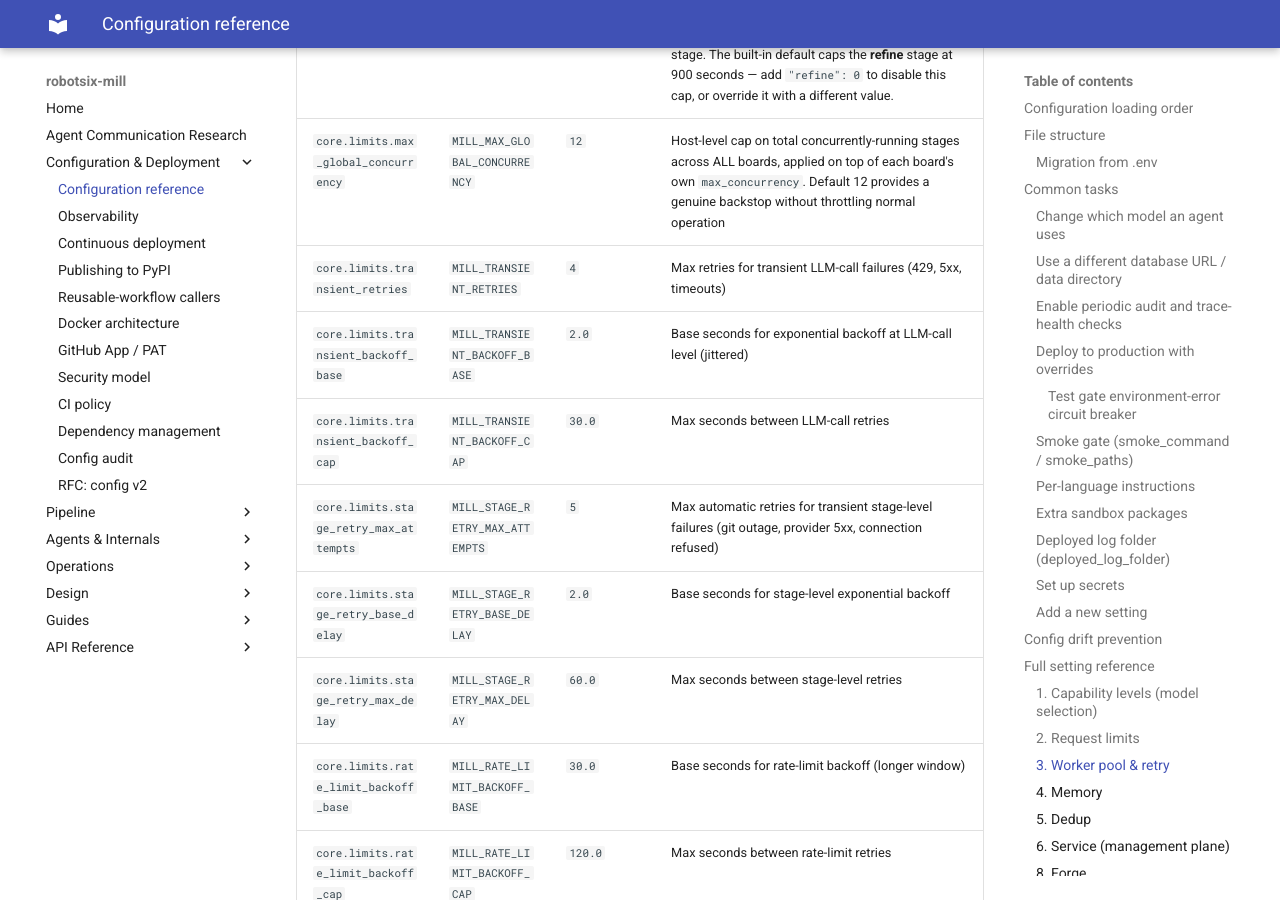
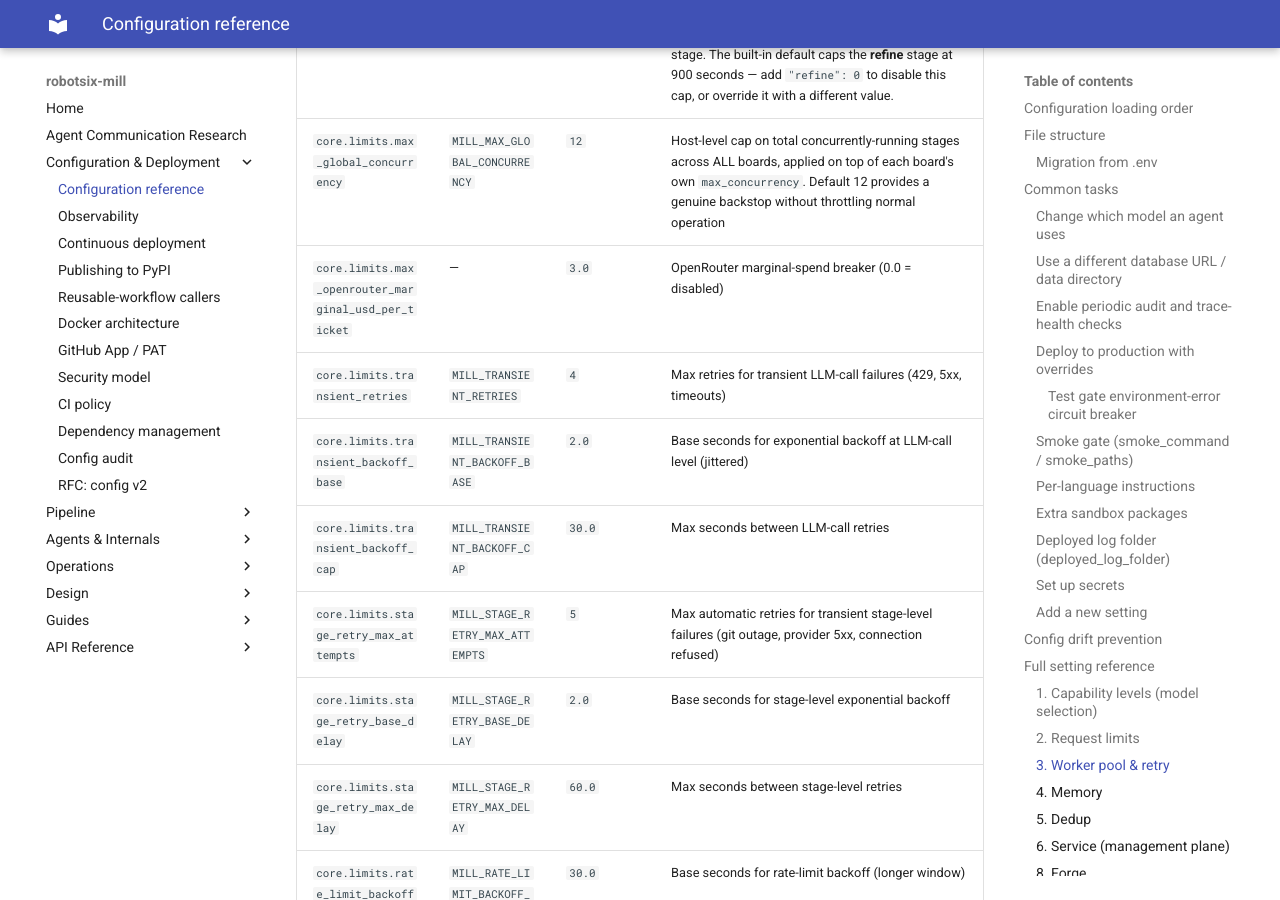
Before and after one commit to damien-robotsix/robotsix-mill, an MkDocs documentation site: the page built from docs/configuration.md, in a window 1280 px wide and 900 px high, scrolled down 10828 px. Built offline with MkDocs 1.6.1 and Material for MkDocs 9.7.7, drawn with Linux system fonts in a browser that asks for light colours.

Commit message:
mill: config drift: docs default mismatch for max_openrouter_marginal_usd_per_ticket (20260626T090307Z-config-drift-docs-default-mismatch-for-m-9364) (#1915)
Co-authored-by: robotsix-mill <mill@robotsix.local>

```diff
--- a/docs/configuration.md
+++ b/docs/configuration.md
@@ -419,6 +419,7 @@ the `claude` CLI in the container). These knobs govern that path:
 | `core.limits.stage_timeout_seconds` | `MILL_STAGE_TIMEOUT_SECONDS` | `2400` | Per-stage wall-clock timeout in seconds; stage that exceeds it is escalated to BLOCKED (≤ 0 disables) |
 | `core.limits.stage_timeout_overrides` | `MILL_STAGE_TIMEOUT_OVERRIDES` | `{"refine": 900}` | Per-stage overrides as a JSON dict (e.g. `{"merge":0,"deliver":0}`); keys are stage names, values are seconds; 0 disables timeout for that stage. The built-in default caps the **refine** stage at 900 seconds — add `"refine": 0` to disable this cap, or override it with a different value. |
 | `core.limits.max_global_concurrency` | `MILL_MAX_GLOBAL_CONCURRENCY` | `12` | Host-level cap on total concurrently-running stages across ALL boards, applied on top of each board's own `max_concurrency`. Default 12 provides a genuine backstop without throttling normal operation |
+| `core.limits.max_openrouter_marginal_usd_per_ticket` | — | `3.0` | OpenRouter marginal-spend breaker (0.0 = disabled) |
 | `core.limits.transient_retries` | `MILL_TRANSIENT_RETRIES` | `4` | Max retries for transient LLM-call failures (429, 5xx, timeouts) |
 | `core.limits.transient_backoff_base` | `MILL_TRANSIENT_BACKOFF_BASE` | `2.0` | Base seconds for exponential backoff at LLM-call level (jittered) |
 | `core.limits.transient_backoff_cap` | `MILL_TRANSIENT_BACKOFF_CAP` | `30.0` | Max seconds between LLM-call retries |
```
Also changed, not shown: CHANGELOG.md (+1 -0 lines).
